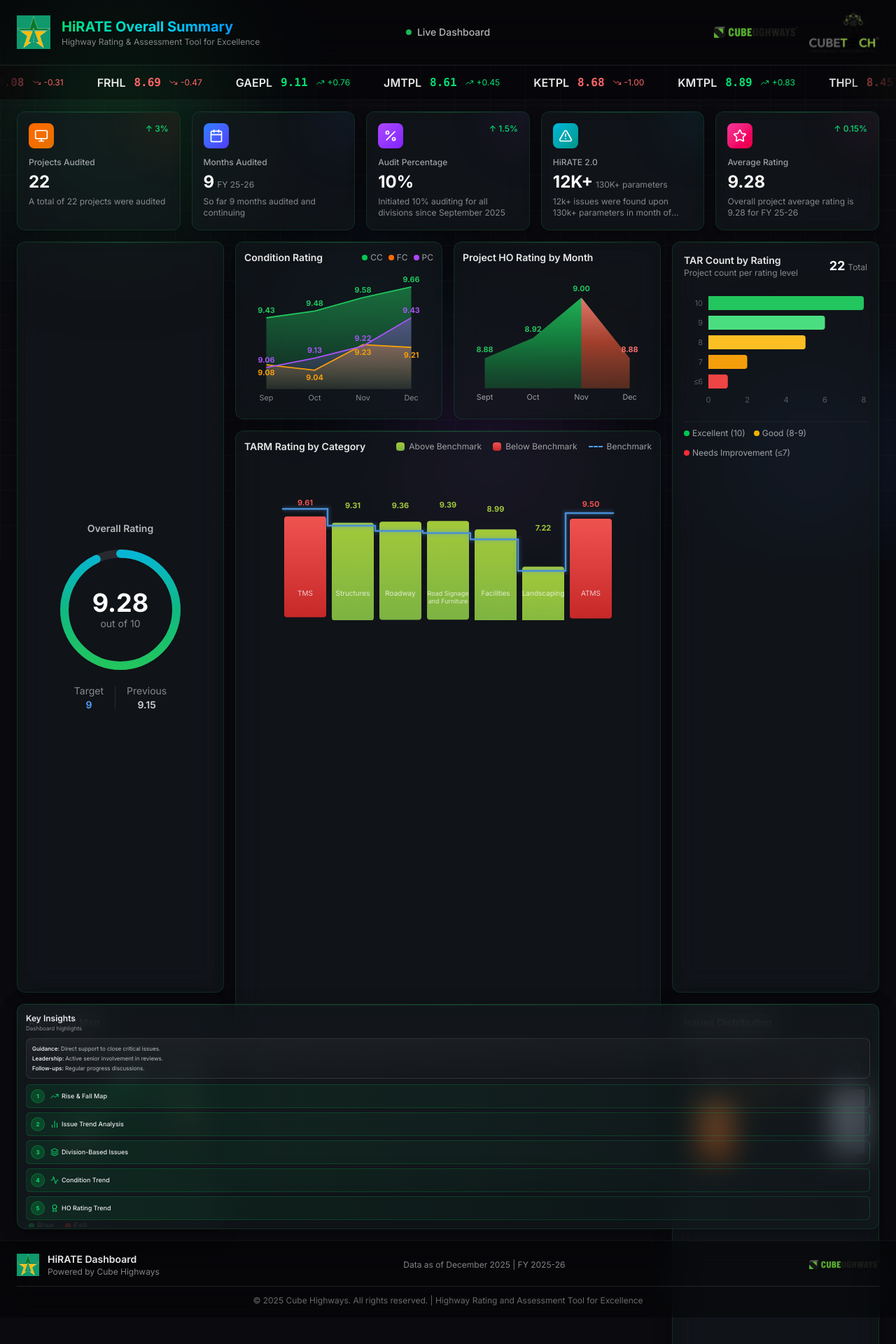
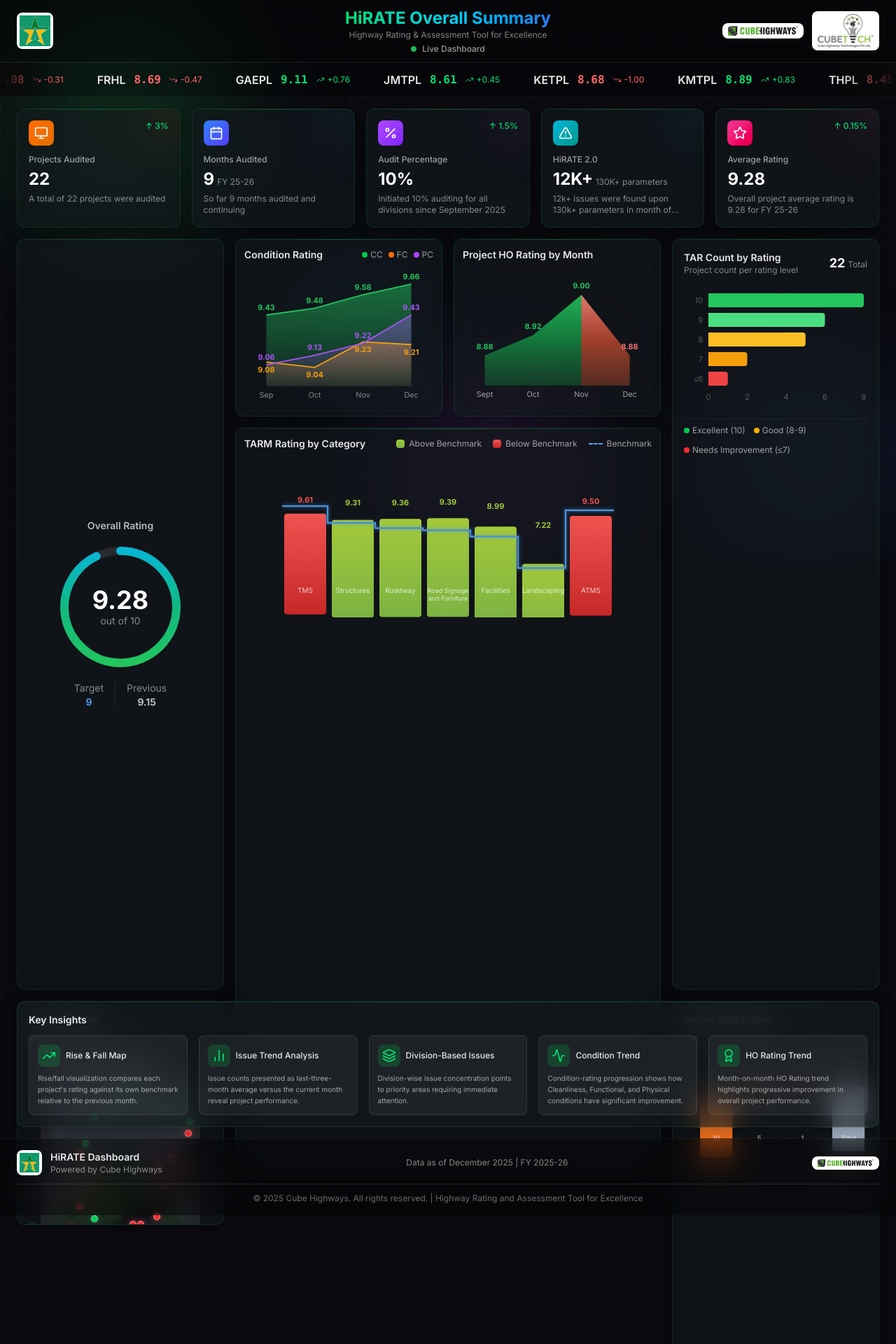
Before and after one commit to naveen2296/hirate_dashboard, a Next.js app: page / in a window 1280 px wide. Shown: the top 1920 px of the page at 70% size. Built offline with nearby package versions, Linux system fonts and the light colour scheme.

Commit message:
Restored dashboard - dark theme, all components working, centered title, white logo backgrounds

```diff
--- a/src/components/charts/IndiaMap.tsx
+++ b/src/components/charts/IndiaMap.tsx
@@ -7,49 +7,64 @@
     return (
         <div className="relative w-full h-full">
             <h3 className="text-sm font-semibold text-white/90 mb-2">Rise & Fall Map</h3>
+            <p className="text-[10px] text-white/50 mb-3">Project Performance Dec 2025</p>
 
-            <div className="relative w-full h-[280px]">
-                {/* India Map SVG Background */}
-                <svg viewBox="0 0 500 500" className="w-full h-full opacity-20">
-                    <path
-                        d="M250,50 L350,100 L400,200 L380,300 L320,380 L250,420 L180,380 L120,300 L100,200 L150,100 Z"
-                        fill="none"
-                        stroke="rgba(34, 197, 94, 0.5)"
-                        strokeWidth="2"
+            <div className="relative w-full h-[260px]">
+                {/* India Map Background */}
+                <svg
+                    viewBox="0 0 500 500"
+                    className="w-full h-full absolute inset-0"
+                    style={{ opacity: 0.15 }}
+                >
+                    <image
+                        href="/india-map.svg"
+                        width="500"
+                        height="500"
+                        preserveAspectRatio="xMidYMid meet"
                     />
                 </svg>
 
                 {/* Project Markers */}
                 <div className="absolute inset-0">
-                    {projectMarkers.slice(0, 10).map((marker, index) => (
+                    {projectMarkers.map((marker, index) => (
                         <motion.div
                             key={marker.code}
                             initial={{ opacity: 0, scale: 0 }}
                             animate={{ opacity: 1, scale: 1 }}
-                            transition={{ delay: index * 0.1 }}
-                            className={`absolute w-3 h-3 rounded-full cursor-pointer ${marker.status === 'rise' ? 'bg-green-500' : 'bg-red-500'
-                                }`}
+                            transition={{ delay: index * 0.05 }}
+                            className="absolute group cursor-pointer"
                             style={{
                                 left: `${(marker.x / 500) * 100}%`,
                                 top: `${(marker.y / 450) * 100}%`,
                             }}
-                            title={`${marker.code}: ${marker.rating}`}
                         >
-                            <span className="absolute -top-5 left-1/2 -translate-x-1/2 text-[8px] text-white/70 whitespace-nowrap">
-                                {marker.code}
-                            </span>
+                            {/* Marker dot */}
+                            <div
+                                className={`w-2.5 h-2.5 rounded-full border border-white/50 ${marker.status === 'rise'
+                                        ? 'bg-green-500 shadow-[0_0_8px_rgba(34,197,94,0.6)]'
+                                        : 'bg-red-500 shadow-[0_0_8px_rgba(239,68,68,0.6)]'
+                                    }`}
+                            />
+
+                            {/* Label on hover */}
+                            <div className="absolute left-3 top-0 hidden group-hover:block z-20 bg-black/90 rounded px-2 py-1 whitespace-nowrap">
+                                <p className="text-[10px] font-semibold text-white">{marker.code}</p>
+                                <p className={`text-[9px] ${marker.status === 'rise' ? 'text-green-400' : 'text-red-400'}`}>
+                                    {marker.rating} ({marker.status === 'rise' ? '+' : ''}{(marker.rating - marker.prevRating).toFixed(1)})
+                                </p>
+                            </div>
                         </motion.div>
                     ))}
                 </div>
 
                 {/* Legend */}
                 <div className="absolute bottom-0 left-0 flex gap-4 text-xs">
-                    <div className="flex items-center gap-1">
-                        <div className="w-2 h-2 rounded-full bg-green-500"></div>
+                    <div className="flex items-center gap-1.5">
+                        <div className="w-2.5 h-2.5 rounded-full bg-green-500 shadow-[0_0_6px_rgba(34,197,94,0.5)]"></div>
                         <span className="text-white/60">Rise</span>
                     </div>
-                    <div className="flex items-center gap-1">
-                        <div className="w-2 h-2 rounded-full bg-red-500"></div>
+                    <div className="flex items-center gap-1.5">
+                        <div className="w-2.5 h-2.5 rounded-full bg-red-500 shadow-[0_0_6px_rgba(239,68,68,0.5)]"></div>
                         <span className="text-white/60">Fall</span>
                     </div>
                 </div>
--- a/src/components/layout/Footer.tsx
+++ b/src/components/layout/Footer.tsx
@@ -13,13 +13,15 @@
         >
             <div className="flex items-center justify-between">
                 <div className="flex items-center gap-3">
+                    <div className="bg-white rounded-lg p-1">
                         <Image
                             src="/logo-star.png"
                             alt="HiRATE"
-                        width={32}
-                        height={32}
+                            width={28}
+                            height={28}
                             className="object-contain"
                         />
+                    </div>
                     <div>
                         <p className="text-sm font-semibold text-white/90">HiRATE Dashboard</p>
                         <p className="text-xs text-white/50">Powered by Cube Highways</p>
@@ -32,14 +34,16 @@
                     </p>
                 </div>
 
-                <div className="flex items-center gap-4">
+                <div className="flex items-center gap-3">
+                    <div className="bg-white rounded-lg px-2 py-1">
                         <Image
                             src="/logo-highways.png"
                             alt="Cube Highways"
-                        width={100}
-                        height={32}
+                            width={80}
+                            height={28}
                             className="object-contain"
                         />
+                    </div>
                 </div>
             </div>
 
--- a/src/components/layout/Header.tsx
+++ b/src/components/layout/Header.tsx
@@ -11,47 +11,51 @@
             className="relative z-10"
         >
             <div className="flex items-center justify-between px-6 py-4 bg-black/40 backdrop-blur-xl border-b border-white/5">
-                {/* Left - Logo */}
+                {/* Left - Logo with white background */}
                 <div className="flex items-center gap-4">
+                    <div className="bg-white rounded-lg p-1">
                         <Image
                             src="/logo-star.png"
                             alt="HiRATE"
-                        width={48}
-                        height={48}
+                            width={44}
+                            height={44}
                             className="object-contain"
                         />
-                    <div>
-                        <h1 className="text-xl font-bold bg-gradient-to-r from-green-400 via-cyan-400 to-blue-500 bg-clip-text text-transparent">
-                            HiRATE Overall Summary
-                        </h1>
-                        <p className="text-xs text-white/50">Highway Rating & Assessment Tool for Excellence</p>
                     </div>
                 </div>
 
                 {/* Center - Title */}
                 <div className="absolute left-1/2 transform -translate-x-1/2 text-center">
-                    <div className="flex items-center gap-2">
+                    <h1 className="text-2xl font-bold bg-gradient-to-r from-green-400 via-cyan-400 to-blue-500 bg-clip-text text-transparent">
+                        HiRATE Overall Summary
+                    </h1>
+                    <p className="text-xs text-white/50">Highway Rating & Assessment Tool for Excellence</p>
+                    <div className="flex items-center justify-center gap-2 mt-1">
                         <div className="live-dot"></div>
-                        <span className="text-sm font-medium text-white/70">Live Dashboard</span>
+                        <span className="text-xs font-medium text-white/60">Live Dashboard</span>
                     </div>
                 </div>
 
-                {/* Right - Logos */}
-                <div className="flex items-center gap-4">
+                {/* Right - Company Logos with white background */}
+                <div className="flex items-center gap-3">
+                    <div className="bg-white rounded-lg px-2 py-1">
                         <Image
                             src="/logo-highways.png"
                             alt="Cube Highways"
-                        width={120}
-                        height={40}
+                            width={100}
+                            height={36}
                             className="object-contain"
                         />
+                    </div>
+                    <div className="bg-white rounded-lg px-2 py-1">
                         <Image
                             src="/logo-tech.png"
                             alt="Tech Partner"
-                        width={100}
-                        height={40}
+                            width={80}
+                            height={36}
                             className="object-contain"
                         />
+                    </div>
                 </div>
             </div>
         </motion.header>
--- a/src/components/stats/InsightsSection.tsx
+++ b/src/components/stats/InsightsSection.tsx
@@ -2,79 +2,46 @@
 
 import { motion } from 'framer-motion';
 import { insightsData } from '@/data/dashboard';
-import {
-    TrendingUp,
-    BarChart2,
-    Layers,
-    Activity,
-    Award
-} from 'lucide-react';
+import { TrendingUp, BarChart2, Layers, Activity, Award } from 'lucide-react';
 
-const iconMap: Record<string, React.ComponentType<{ className?: string }>> = {
-    'trending-up': TrendingUp,
-    'bar-chart-2': BarChart2,
-    'layers': Layers,
-    'activity': Activity,
-    'award': Award
+const iconMap: Record<string, React.ReactNode> = {
+    'trending-up': <TrendingUp className="w-5 h-5" />,
+    'bar-chart-2': <BarChart2 className="w-5 h-5" />,
+    'layers': <Layers className="w-5 h-5" />,
+    'activity': <Activity className="w-5 h-5" />,
+    'award': <Award className="w-5 h-5" />,
 };
 
 export function InsightsSection() {
     return (
         <motion.div
-            initial={{ opacity: 0 }}
-            animate={{ opacity: 1 }}
-            transition={{ duration: 0.5, delay: 0.3 }}
-            className="glass-card p-3 h-full"
+            initial={{ opacity: 0, y: 20 }}
+            animate={{ opacity: 1, y: 0 }}
+            transition={{ duration: 0.5, delay: 0.6 }}
+            className="glass-card p-4"
         >
-            <div className="flex items-center justify-between mb-2">
-                <div>
-                    <h3 className="text-xs font-semibold text-white/90">Key Insights</h3>
-                    <p className="text-[8px] text-white/50">Dashboard highlights</p>
-                </div>
-            </div>
+            <h3 className="text-sm font-semibold text-white/90 mb-3">Key Insights</h3>
 
-            {/* Compact guidance box */}
-            <motion.div
-                initial={{ scale: 0.9, opacity: 0 }}
-                animate={{ scale: 1, opacity: 1 }}
-                transition={{ delay: 0.4 }}
-                className="mb-2 p-2 rounded-lg bg-gradient-to-br from-white/5 to-transparent border border-white/10"
-            >
-                <div className="space-y-0.5 text-[8px]">
-                    <p className="text-white/70"><span className="text-white font-medium">Guidance:</span> Direct support to close critical issues.</p>
-                    <p className="text-white/70"><span className="text-white font-medium">Leadership:</span> Active senior involvement in reviews.</p>
-                    <p className="text-white/70"><span className="text-white font-medium">Follow-ups:</span> Regular progress discussions.</p>
-                </div>
-            </motion.div>
-
-            {/* Compact insights grid */}
-            <div className="grid grid-cols-1 gap-1.5">
-                {insightsData.map((insight, index) => {
-                    const IconComponent = iconMap[insight.icon];
-
-                    return (
-                        <motion.div
-                            key={insight.id}
-                            initial={{ x: index % 2 === 0 ? -20 : 20, opacity: 0 }}
-                            animate={{ x: 0, opacity: 1 }}
-                            transition={{ delay: 0.5 + index * 0.1, duration: 0.4 }}
-                            whileHover={{ scale: 1.02, x: 4 }}
-                            className="flex items-center gap-2 p-1.5 rounded-md bg-gradient-to-r from-green-500/10 to-transparent border border-green-500/20 cursor-pointer group"
-                        >
-                            <div className="flex-shrink-0 w-5 h-5 rounded-full bg-green-500/20 border border-green-500/30 flex items-center justify-center">
-                                <span className="text-[8px] font-bold text-green-400">{insight.id}</span>
+            <div className="grid grid-cols-5 gap-4">
+                {insightsData.map((insight, index) => (
+                    <motion.div
+                        key={insight.id}
+                        initial={{ opacity: 0, scale: 0.95 }}
+                        animate={{ opacity: 1, scale: 1 }}
+                        transition={{ delay: 0.7 + index * 0.1 }}
+                        className="p-3 rounded-lg bg-white/5 border border-white/10 hover:border-green-500/30 transition-all"
+                    >
+                        <div className="flex items-center gap-2 mb-2">
+                            <div className="p-1.5 rounded-lg bg-green-500/20 text-green-400">
+                                {iconMap[insight.icon]}
                             </div>
-                            <div className="flex-1 min-w-0">
-                                <div className="flex items-center gap-1">
-                                    {IconComponent && <IconComponent className="w-3 h-3 text-green-400" />}
-                                    <h4 className="text-[9px] font-medium text-white/90 group-hover:text-green-400 transition-colors truncate">
-                                        {insight.title}
-                                    </h4>
-                                </div>
-                            </div>
-                        </motion.div>
-                    );
-                })}
+                            <h4 className="text-xs font-medium text-white/90">{insight.title}</h4>
+                        </div>
+                        <p className="text-[10px] text-white/60 leading-relaxed">
+                            {insight.description}
+                        </p>
+                    </motion.div>
+                ))}
             </div>
         </motion.div>
     );
```
Lines whose indentation alone changed are shown as unchanged.
